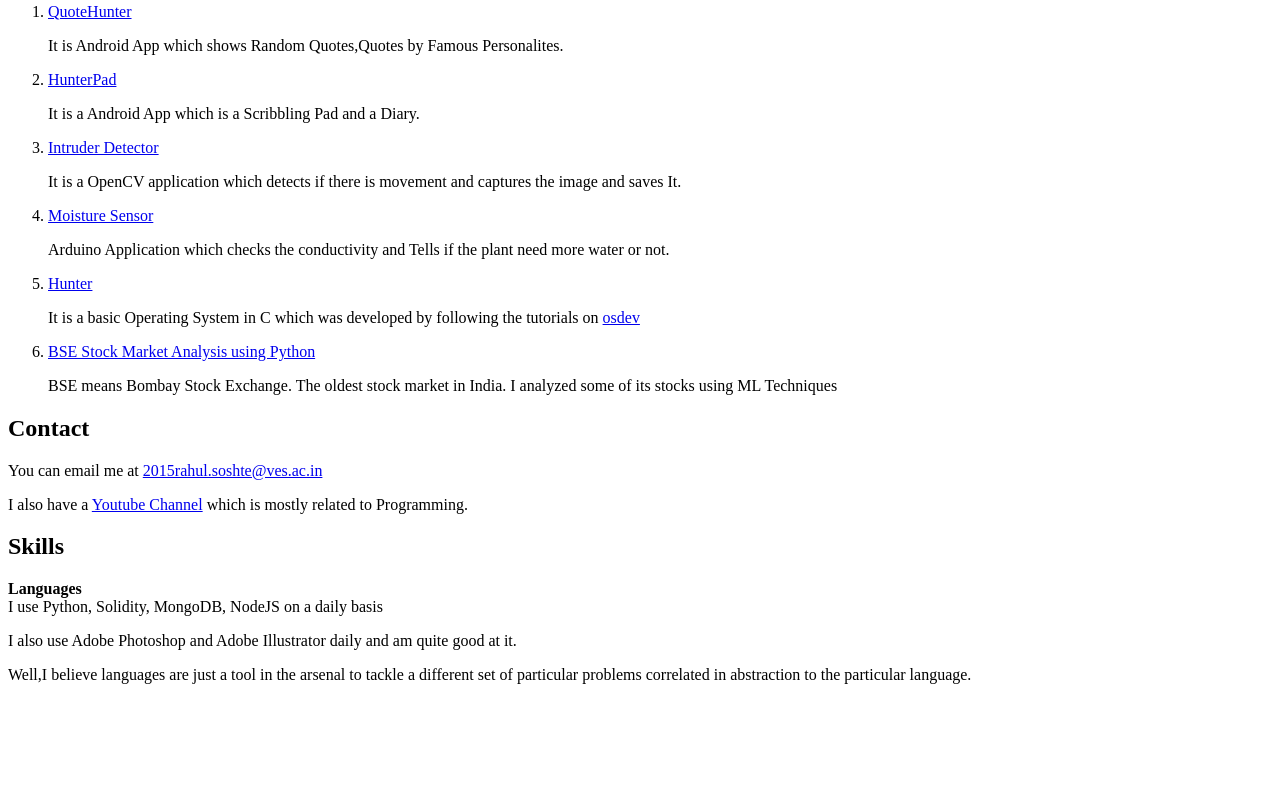
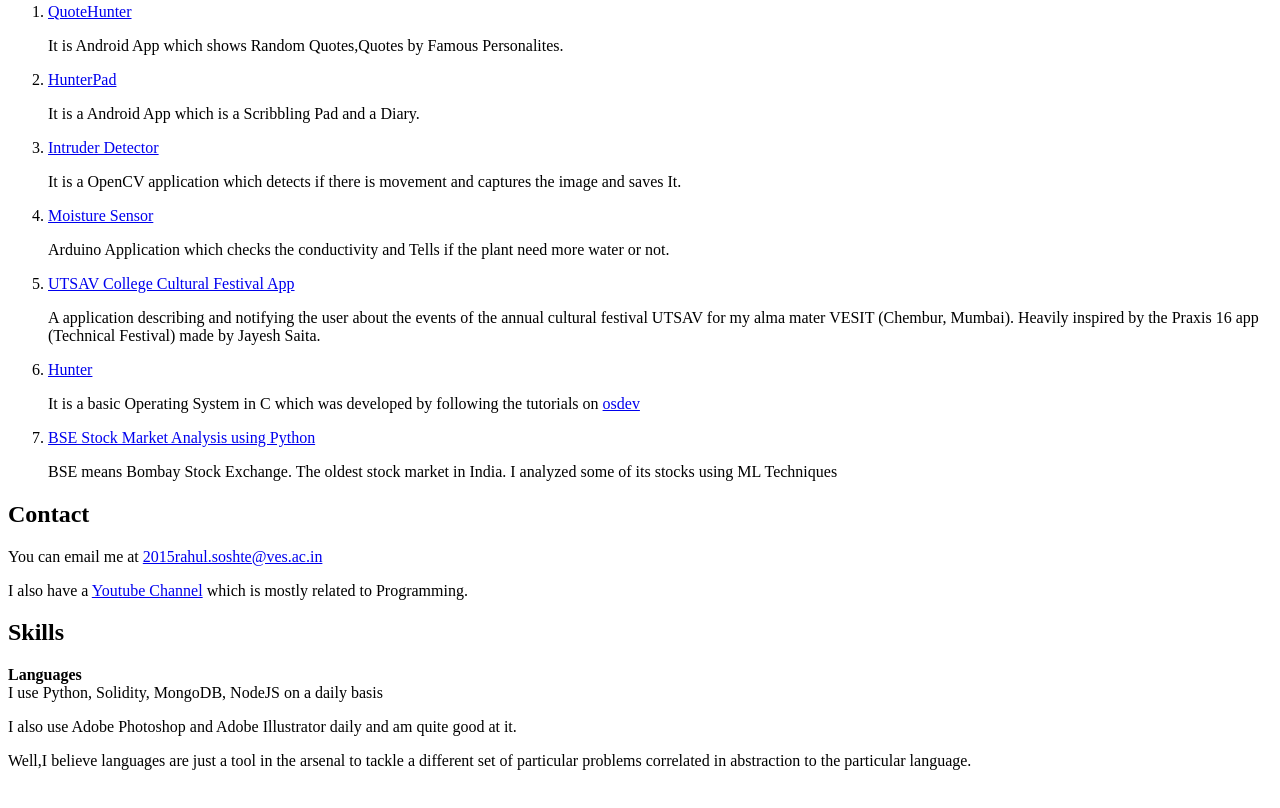
Before and after one commit to rahul-soshte/rahul-soshte.github.io, a plain HTML site: page index.html in a window 1280 px wide. Shown: the part 692-1500 px from the top of the page. Before the commit the page ends 1426 px from the top, so only its background shows below. Drawn offline with Linux system fonts and the light colour scheme.

Commit message:
Utsav project added

```diff
--- a/index.html
+++ b/index.html
@@ -12,6 +12,7 @@
 h1{
 	text-align: center;
 }
+
 img.block {
 	display: block;
 		margin: 0 auto;
@@ -70,6 +71,8 @@
 <p>It is a OpenCV application which detects if there is movement and captures the image and saves It.</p>
 <li><a href="https://github.com/rahul-soshte/moisture-sensor">Moisture Sensor</a></li>
 <p>Arduino Application which checks the conductivity and Tells if the plant need more water or not.</p>
+<li><a href="https://github.com/rahul-soshte/utsav-cultural-fest-vesit">UTSAV College Cultural Festival App</a></li>
+<p>A application describing and notifying the user about the events of the annual cultural festival UTSAV for my alma mater VESIT (Chembur, Mumbai). Heavily inspired by the Praxis 16 app (Technical Festival) made by Jayesh Saita.</p>
 <li><a href="https://github.com/rahul-soshte/Hunter">Hunter</a></li>
 <p>It is a basic Operating System in C which was developed by following the tutorials on <a href=
 "http://wiki.osdev.org/Main_Page">osdev</a></p>
```
